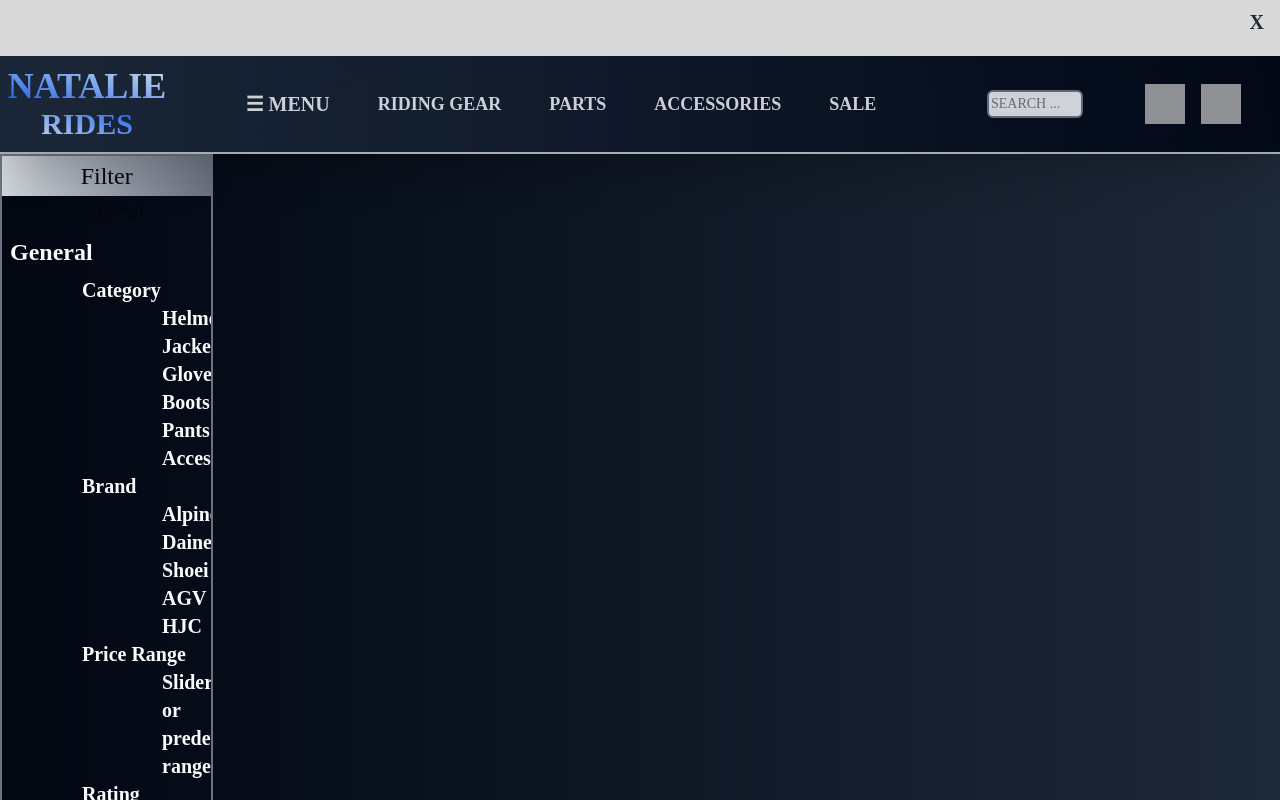
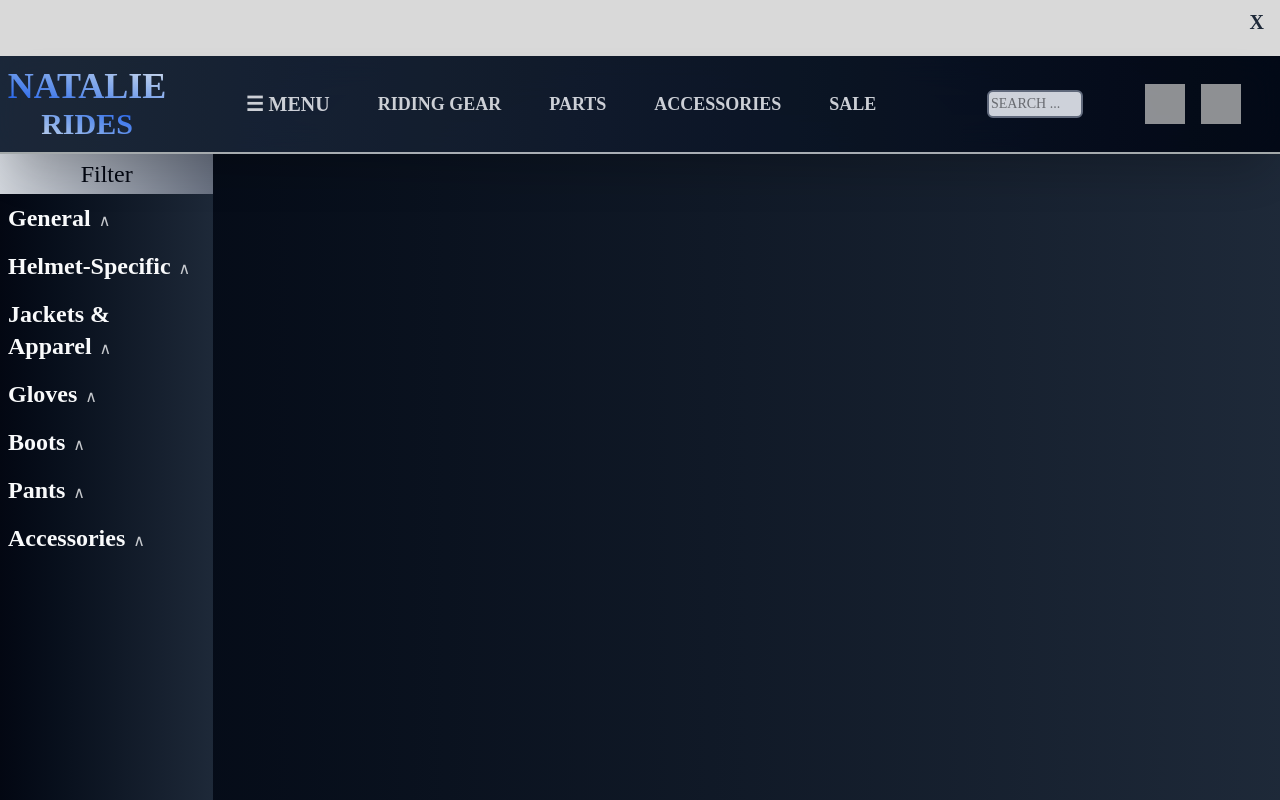
Before and after one commit to timphamvn33/Motorcycle_Shop, a React (Vite) app in the folder frontend/: page /ShopAll in a window 1280 px wide. Shown: the top 800 px of the page. Built offline with nearby package versions, Linux system fonts and the light colour scheme; grey boxes are pictures that could not be loaded.

Commit message:
updated the shopall filter navbar

```diff
--- a/frontend/src/pages/ShopAll.jsx
+++ b/frontend/src/pages/ShopAll.jsx
@@ -66,9 +66,37 @@ const generalList = [
 
                 ]},
     ];
+import { useEffect, useState } from "react";
 import { Navbar } from "../assets/components/sections/Navbar"
 
 export const ShopAll = ( () => {
+
+    const [subDetailToggle, setSubDetailToggle] = useState({});
+    const [detailToggle, setDetailToggle] = useState({});
+
+    const toggleSubDetail = (typeFilter, index) => {
+        console.log("typeFilter: ", typeFilter);
+        console.log("index: ", index)
+        setSubDetailToggle((pre) => ({
+            ...pre,
+            [typeFilter + index]: !pre[typeFilter + index],
+
+        }))
+    }
+
+    const toggleDetail = (index) => {
+        setDetailToggle((pre) => ({...pre, [index]: !pre[index]}))
+
+
+    }
+    useEffect(() =>
+    {
+        console.log("detailToggle: ", detailToggle)
+    }, [detailToggle])
+
+
+
+
 
     return (
         <>
@@ -78,26 +106,46 @@ export const ShopAll = ( () => {
 
                 {/* filter navbar */}
 
-                <div className="h-[calc(100vh-95px)] w-1/6 overflow-y-auto border-2 border-gray-500 scrollbar-thin scrollbar-thumb-gray-500 scrollbar-track-gray-700 ">
-                    <div className="w-full h-10 bg-gradient-to-r from-gray-300 to-gray-500 flex justify-center items-center ">
+                <div className="min-h-screen w-1/6 overflow-y-auto scrollbar-thin scrollbar-thumb-gray-500 scrollbar-track-gray-700 relative">
+                    <div className="w-full h-10 bg-gradient-to-r from-gray-300 to-gray-500 flex justify-center items-center z-20 absolute">
                         <h1 className="text-2xl text-gray-950 text-center ">Filter</h1>
                     </div>
-                    <div className="w-full  ">
-                        <h2 className="text-2xl text-gray-950 text-center ">General</h2>
+                    <div className="w-full h-full bg-gradient-to-r from-gray-950 to-gray-800 absolute top-0 left-0 z-10 "></div>
+                    <div className="w-full z-20 absolute top-10 bg-gradient-to-r from-gray-950 to-gray-800">
                         {/* typeFilter */}
                         {generalList.map((gen, index) => (
                                         <ul key = {index}>
-                                            <li> <h4 className="text-2xl font-bold p-2 text-gray-50">{gen.typeFilter}</h4>
+                                            <li>
+                                                <div className=" p-2 cursor-pointer" onClick={() => toggleDetail(index)}>
+                                                    <span className="text-2xl font-bold text-gray-50">
+                                                        {gen.typeFilter}
+                                                    </span>
+
+                                                    {/* up or down arrow */}
+                                                    {detailToggle[index]? <span className="text-md p-2 opacity-80">&or;</span>:<span className="text-md p-2 opacity-80">&and;</span>}
+
+
+                                                </div>
                                             {/* detail */}
+                                            <ul className = {`${detailToggle[index]? `block`: `hidden`}`}>
                                                 {gen.detail.map((detail, index2) => (
-                                                    <ul key = {index2}>
-                                                        <li>
-                                                            <h3 className="text-xl font-semibold pl-20 text-gray-50">{detail.name}</h3>
+
+                                                        <li key = {index2}>
+                                                            <div className=" pl-20 text-gray-50 cursor-pointer" onClick={() => toggleSubDetail(gen.typeFilter, index2)}>
+                                                                <span className="text-xl font-semibold">{detail.name}</span>
+                                                                {/* up or down arrow */}
+                                                                {subDetailToggle[gen.typeFilter+index2]? <span className="text-md p-2 opacity-80">&or;</span>:<span className="text-md p-2 opacity-80">&and;</span>}
+
+                                                            </div>
                                                             {/* sub_detail */}
                                                                 {detail.subdetail.map((subDetail, index3) => (
-                                                                    <ul key = {index3}>
-                                                                        <li>
-                                                                            <h3 className="text-xl font-semibold pl-40 text-gray-50">{subDetail}</h3>
+                                                                    <ul key = {index3} className={`${subDetailToggle[gen.typeFilter+index2]?`block`:`hidden`}`}>
+                                                                        <li >
+                                                                            <div className="text-xl font-semibold pl-40 text-gray-50 ">
+                                                                                <input type="checkbox" className="w-4 h-4"/>
+                                                                                <label className="pl-2">{subDetail}</label>
+                                                                            </div>
+
 
                                                                         </li>
                                                                     </ul>
@@ -105,9 +153,9 @@ export const ShopAll = ( () => {
                                                                 ))}
 
                                                         </li>
-                                                    </ul>
 
                                                 ))}
+                                            </ul>
 
                                             </li>
                                         </ul>
```
